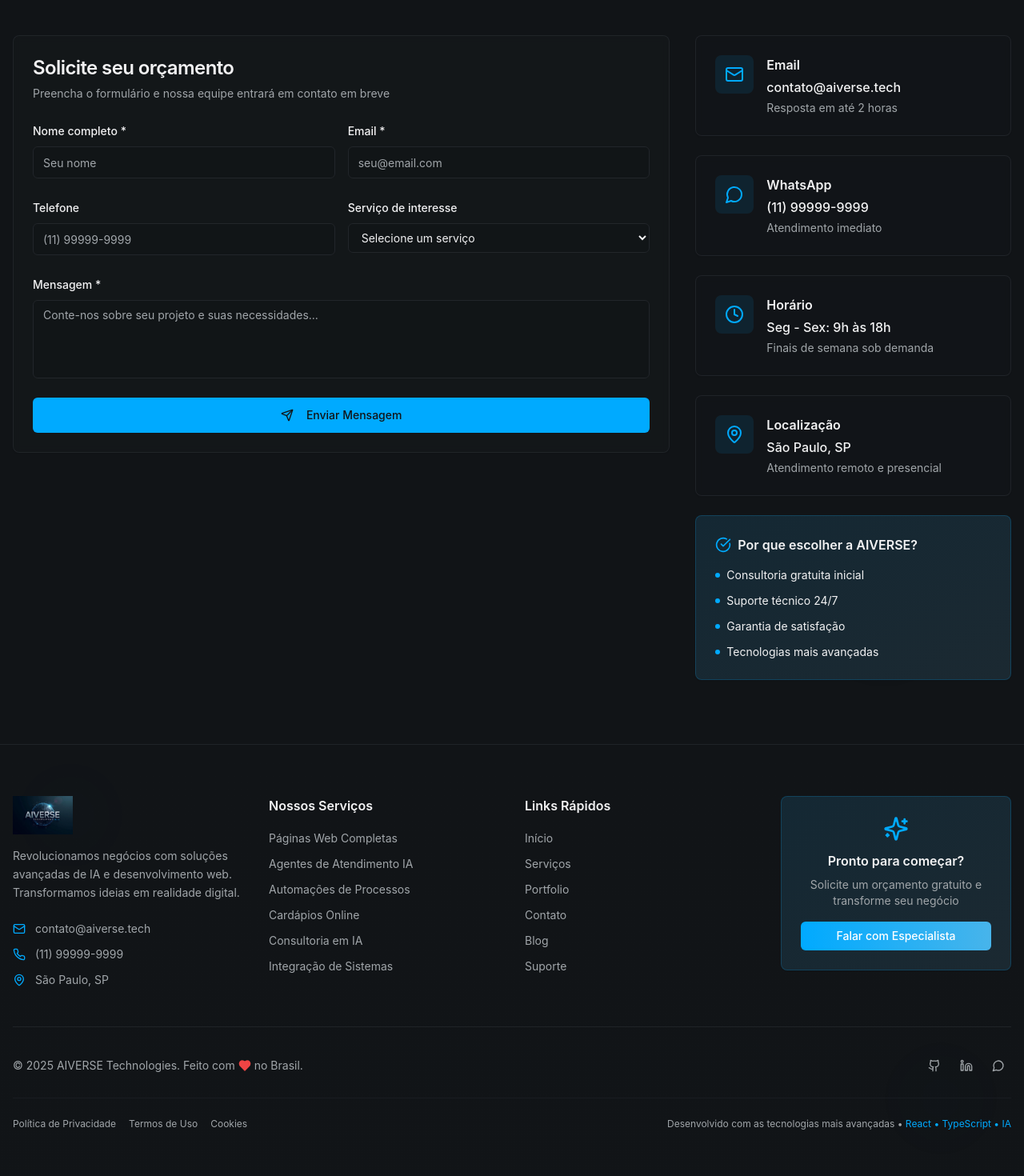
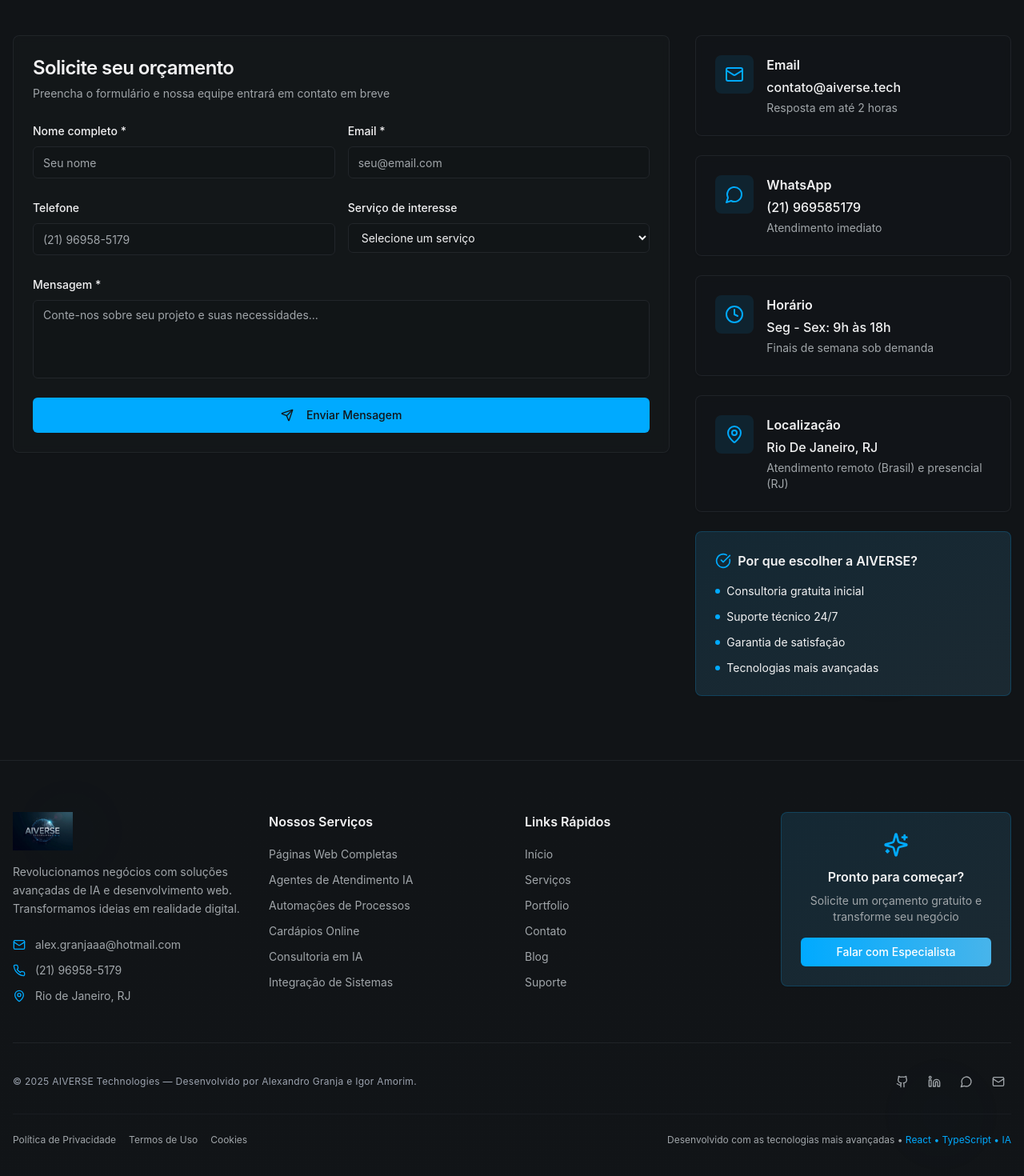
Before and after one commit to AlexandroGranja/AIVERSE-Technologies1, a React (Vite) app: page / in a window 1280 px wide. Shown: the part 2566-4036 px from the top of the page at 80% size. Built offline with nearby package versions, Linux system fonts and the light colour scheme.

Commit message:
atualização

```diff
--- a/index.html
+++ b/index.html
@@ -1,5 +1,5 @@
 <!DOCTYPE html>
-<html lang="en">
+<html lang="pt-br">
   <head>
     <meta charset="UTF-8" />
     <meta name="viewport" content="width=device-width, initial-scale=1.0" />
@@ -11,11 +11,11 @@
     <meta property="og:title" content="AIVERSE Technologies | Transformando Negócios com IA" />
     <meta property="og:description" content="Soluções completas em IA e desenvolvimento web. Agentes inteligentes, automações e páginas web que convertem. Solicite seu orçamento gratuito!" />
     <meta property="og:type" content="website" />
-    <meta property="og:image" content="https://lovable.dev/opengraph-image-p98pqg.png" />
+    <meta property="og:image" content="#" />
 
     <meta name="twitter:card" content="summary_large_image" />
-    <meta name="twitter:site" content="@lovable_dev" />
-    <meta name="twitter:image" content="https://lovable.dev/opengraph-image-p98pqg.png" />
+    <meta name="twitter:site" content="#" />
+    <meta name="twitter:image" content="#" />
   </head>
 
   <body>
--- a/src/components/sections/contact-section.tsx
+++ b/src/components/sections/contact-section.tsx
@@ -74,7 +74,7 @@ export const ContactSection: React.FC = () => {
     {
       icon: MessageCircle,
       title: "WhatsApp",
-      content: "(11) 99999-9999",
+      content: "(21) 969585179",
       description: "Atendimento imediato"
     },
     {
@@ -86,8 +86,8 @@ export const ContactSection: React.FC = () => {
     {
       icon: MapPin,
       title: "Localização",
-      content: "São Paulo, SP",
-      description: "Atendimento remoto e presencial"
+      content: "Rio De Janeiro, RJ",
+      description: "Atendimento remoto (Brasil) e presencial (RJ)"
     }
   ];
 
@@ -164,7 +164,7 @@ export const ContactSection: React.FC = () => {
                       <Input
                         id="phone"
                         type="tel"
-                        placeholder="(11) 99999-9999"
+                        placeholder="(21) 96958-5179"
                         value={formData.phone}
                         onChange={(e) => handleInputChange("phone", e.target.value)}
                         className="bg-background/50"
--- a/src/components/sections/footer.tsx
+++ b/src/components/sections/footer.tsx
@@ -38,7 +38,8 @@ export const Footer: React.FC = () => {
   const socialLinks = [
     { icon: Github, href: "#", label: "GitHub" },
     { icon: Linkedin, href: "#", label: "LinkedIn" },
-    { icon: MessageCircle, href: "#", label: "WhatsApp" }
+    { icon: MessageCircle, href: "https://wa.me/5521969585179?text=Olá,%20vim%20pelo%20site!", label: "WhatsApp" },
+    { icon: Mail, href: "mailto:alex.granjaaa@hotmail.com", label: "Email" }
   ];
 
   return (
@@ -73,15 +74,15 @@ export const Footer: React.FC = () => {
             <div className="space-y-3">
               <div className="flex items-center gap-3 text-sm">
                 <Mail className="w-4 h-4 text-primary flex-shrink-0" />
-                <span className="text-muted-foreground">contato@aiverse.tech</span>
+                <span className="text-muted-foreground">alex.granjaaa@hotmail.com</span>
               </div>
               <div className="flex items-center gap-3 text-sm">
                 <Phone className="w-4 h-4 text-primary flex-shrink-0" />
-                <span className="text-muted-foreground">(11) 99999-9999</span>
+                <span className="text-muted-foreground">(21) 96958-5179</span>
               </div>
               <div className="flex items-center gap-3 text-sm">
                 <MapPin className="w-4 h-4 text-primary flex-shrink-0" />
-                <span className="text-muted-foreground">São Paulo, SP</span>
+                <span className="text-muted-foreground">Rio de Janeiro, RJ</span>
               </div>
             </div>
           </div>
@@ -133,8 +134,11 @@ export const Footer: React.FC = () => {
                   variant="neural"
                   size="sm"
                   className="w-full"
+                  asChild
                 >
-                  Falar com Especialista
+                  <a href="https://wa.me/5521969585179?text=Olá,%20tenho%20interesse%20nos%20seus%20serviços!">
+                    Falar com Especialista
+                  </a>
                 </Button>
               </div>
             </Card>
@@ -146,11 +150,10 @@ export const Footer: React.FC = () => {
           <div className="flex flex-col md:flex-row items-center justify-between gap-4">
             {/* Copyright */}
             <div className="text-sm text-muted-foreground text-center md:text-left">
-              <p className="flex items-center gap-1">
-                © {currentYear} AIVERSE Technologies. Feito com
-                <Heart className="w-4 h-4 text-red-500 fill-current" />
-                no Brasil.
+              <p className="text-center text-xs text-gray-400 tracking-wide">
+                © {currentYear} AIVERSE Technologies — Desenvolvido por Alexandro Granja e Igor Amorim.
               </p>
+
             </div>
 
             {/* Social links */}
@@ -168,7 +171,7 @@ export const Footer: React.FC = () => {
                     )}
                     asChild
                   >
-                    <a href={social.href} aria-label={social.label}>
+                    <a href={social.href} aria-label={social.label} target="_blank" rel="noopener noreferrer">
                       <Icon className="w-4 h-4" />
                     </a>
                   </Button>
--- a/src/components/sections/services-section.tsx
+++ b/src/components/sections/services-section.tsx
@@ -186,7 +186,7 @@ export const ServicesSection: React.FC = () => {
                 className="border-primary/50 text-primary hover:bg-primary/10"
               >
                 <Code className="mr-2 w-5 h-5" />
-                Ver Portfolio
+                Ver Feedbacks
               </Button>
             </div>
           </div>
```
